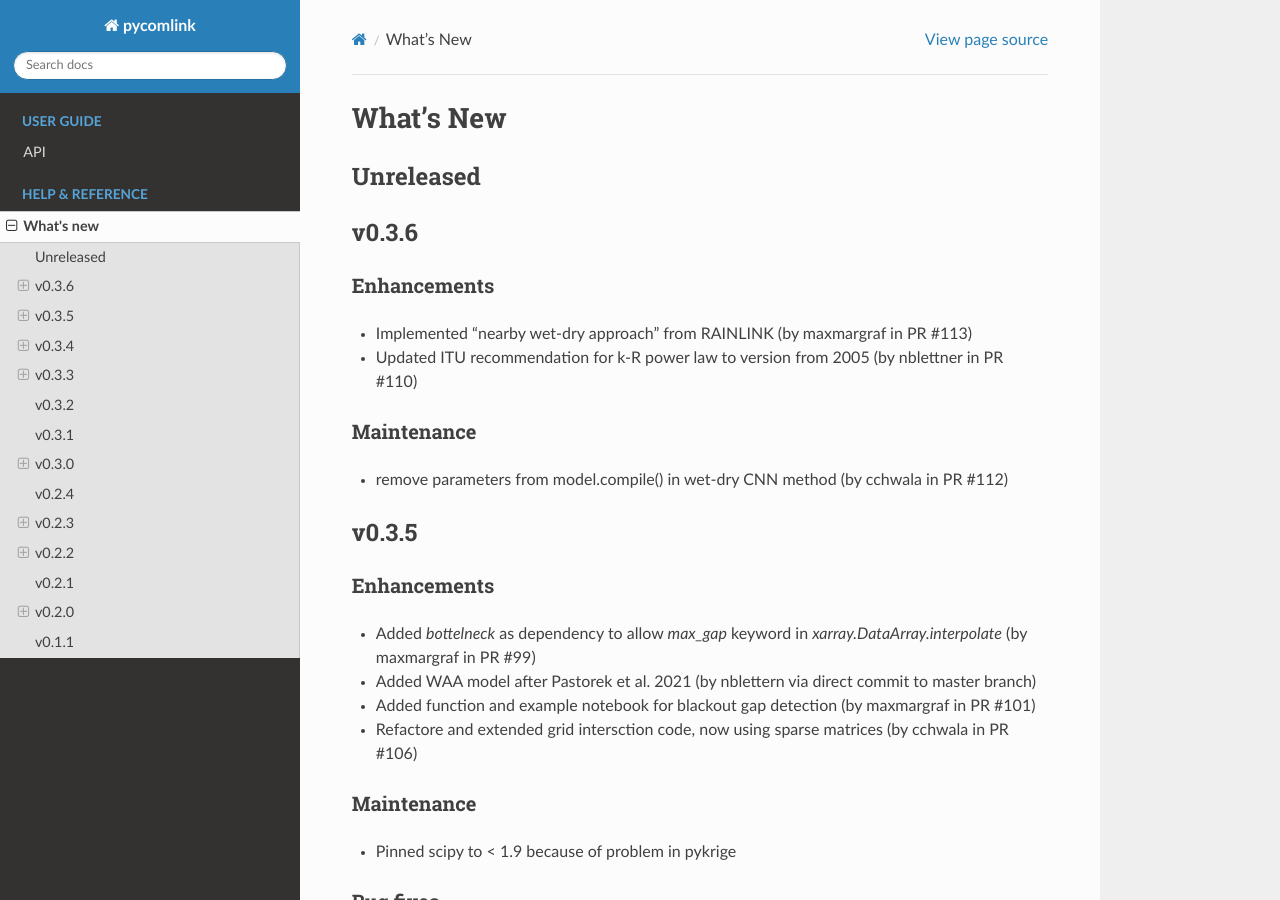
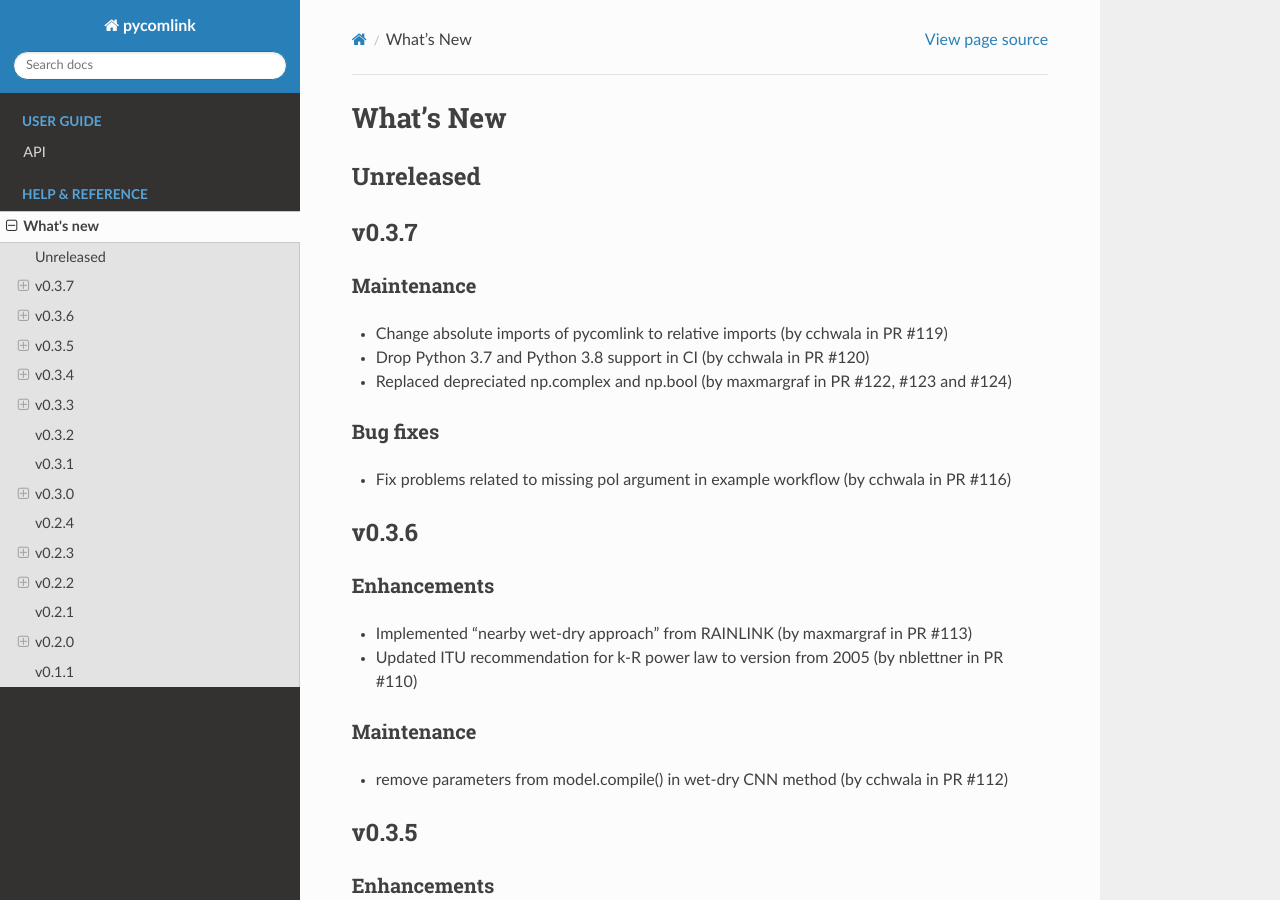
Before and after one commit to pycomlink/pycomlink, a Sphinx documentation site: the page built from docs/whats-new.rst, in a window 1280 px wide and 900 px high. Built offline with Sphinx 7.4.7 and the Read the Docs theme 2.0.0, drawn with Linux system fonts in a browser that asks for light colours.

Commit message:
bumped version in setup.py

```diff
--- a/docs/whats-new.rst
+++ b/docs/whats-new.rst
@@ -4,6 +4,22 @@ What's New
 
 Unreleased
 ----------
+
+
+
+v0.3.7
+------
+
+Maintenance
+~~~~~~~~~~~~
+* Change absolute imports of pycomlink to relative imports (by cchwala in PR #119)
+* Drop Python 3.7 and Python 3.8 support in CI (by cchwala in PR #120)
+* Replaced depreciated np.complex and np.bool (by maxmargraf in PR #122, #123 and #124)
+
+Bug fixes
+~~~~~~~~~
+* Fix problems related to missing pol argument in example workflow (by cchwala in PR #116)
+
 
 v0.3.6
 ------
--- a/setup.py
+++ b/setup.py
@@ -20,7 +20,7 @@ def read(fname):
 
 setup(
     name = "pycomlink",
-    version = "0.3.6",
+    version = "0.3.7",
     author = "Christian Chwala",
     author_email = "christian.chwala@kit.edu",
     description = ("Python tools for CML (commercial microwave link) data processing"),
@@ -28,7 +28,7 @@ setup(
     keywords = "microwave links precipitation radar cml",
     url = "https://github.com/pycomlink/pycomlink",
     download_url = (
-        "https://github.com/pycomlink/pycomlink/archive/0.3.6.tar.gz"),
+        "https://github.com/pycomlink/pycomlink/archive/0.3.7.tar.gz"),
     packages=find_packages(exclude=['test']),
     include_package_data=True,
     long_description=read('README.md'),
```
